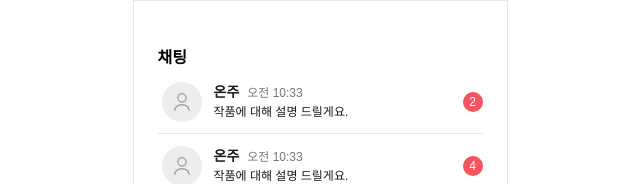
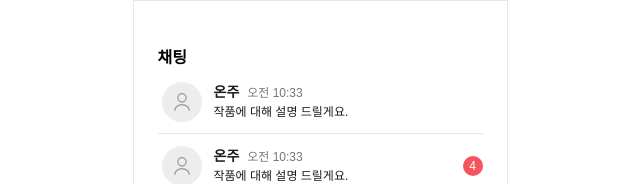
Before and after one commit to Att-ies/frontend, a Next.js app: page /chat in a window 1280 px wide. Shown: the top 184 px of the page, without its empty margins (320-960 px from the left). Built offline with nearby package versions, Linux system fonts and the light colour scheme.

Commit message:
feat : if no chat notify

```diff
--- a/src/components/chat/ChatRoom.tsx
+++ b/src/components/chat/ChatRoom.tsx
@@ -47,9 +47,11 @@ export default function Chatroom({ chatRoom }: chatRoomProps) {
           {chatRoom.message}
         </p>
       </article>
-      <article className="absolute right-0 bg-[#F5535D] w-[20px] h-[20px] flex justify-center items-center text-[#FFF] text-12 rounded-full">
-        {chatRoom.notifyCnt}
-      </article>
+      {!!chatRoom.notifyCnt && (
+        <article className="absolute right-0 bg-[#F5535D] w-[20px] h-[20px] flex justify-center items-center text-[#FFF] text-12 rounded-full">
+          {chatRoom.notifyCnt}
+        </article>
+      )}
     </section>
   );
 }
--- a/src/pages/chat/index.tsx
+++ b/src/pages/chat/index.tsx
@@ -11,7 +11,7 @@ const DUMP_CHATTING_ROOM_LIST = [
     name: '온주',
     time: '오전 10:33',
     message: '작품에 대해 설명 드릴게요.',
-    notifyCnt: 2,
+    notifyCnt: 0,
   },
   {
     id: '2',
```
